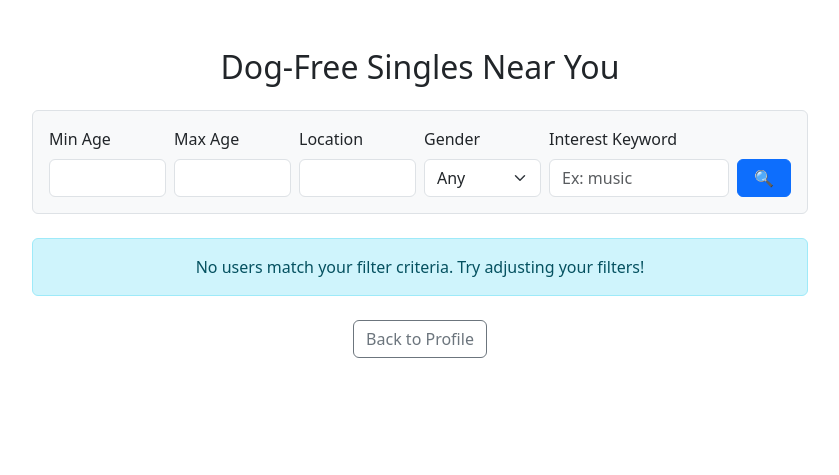
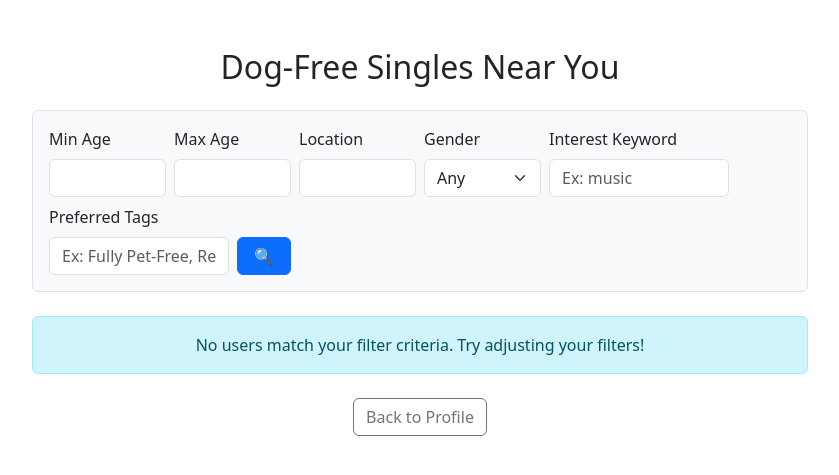
Before and after one commit to doremimo/DogFreeDatingApp, a Flask app: page /browse in a window 1280 px wide. Shown: the top 475 px of the page, without its empty margins (220-1059 px from the left). Run offline with Flask 3, Linux system fonts and the light colour scheme; the visitor is signed in with stand-in values (Sample User, id 1); data that the repository does not hold is empty.

Commit message:
Be able to filter via tags. Add some more tags

```diff
--- a/app.py
+++ b/app.py
@@ -209,22 +209,24 @@ def browse():
     gender_input = request.form.get("gender", "").strip().lower()
     interest_input = request.form.get("interest", "").strip().lower()
 
+    # Get preferred tags from input
+    preferred_tags = request.form.get("preferred_tags", "").strip().lower().split(",")
+    preferred_tags = [tag.strip() for tag in preferred_tags if tag.strip()]
+
     # Fetch all other users
     c.execute("""
         SELECT display_name, username, age, location, favorite_animal,
-               dog_free_reason, profile_pic, bio, gender, interests,
-               main_tag, tags
+               dog_free_reason, profile_pic, bio, gender, interests, main_tag, tags
         FROM users
         WHERE username != ?
     """, (session["username"],))
-
     all_users = c.fetchall()
     conn.close()
 
     # Score each user
     def score_user(user):
         score = 0
-        display_name, username, age, loc, _, _, _, _, gender, interests = user
+        display_name, username, age, loc, _, _, _, _, gender, interests, _, tags_str = user
 
         if min_age and age and int(age) >= int(min_age):
             score += 1
@@ -237,6 +239,12 @@ def browse():
         if interest_input and interests and interest_input in interests.lower():
             score += 1
 
+        user_tags = tags_str.lower().split(",") if tags_str else []
+
+        for tag in preferred_tags:
+            if tag in user_tags:
+                score += 1
+
         return score
 
     # Pair users with their score and sort by score
@@ -244,6 +252,7 @@ def browse():
     scored_users.sort(key=lambda x: x[1], reverse=True)
 
     return render_template("browse.html", users=scored_users)
+
 
 
 
--- a/templates/browse.html
+++ b/templates/browse.html
@@ -54,6 +54,12 @@
                     <label class="form-label">Interest Keyword</label>
                     <input type="text" name="interest" class="form-control" placeholder="Ex: music">
                 </div>
+
+                <div class="col-md-3">
+                  <label class="form-label">Preferred Tags</label>
+                  <input type="text" name="preferred_tags" class="form-control" placeholder="Ex: Fully Pet-Free, Reptile Roomie">
+                </div>
+
                 <div class="col-md-1 text-end">
                     <button type="submit" class="btn btn-primary w-100">🔍</button>
                 </div>
@@ -74,6 +80,8 @@
 
                                 <h4 class="card-title">{{ user[0] or user[1] }}</h4>
                                 <h6 class="card-subtitle text-muted mb-2">@{{ user[1] }}</h6>
+
+
 
                                                                 <!-- 🔖 Main Tag -->
                                 {% if user[10] %}
--- a/templates/settings.html
+++ b/templates/settings.html
@@ -88,7 +88,7 @@
 
                         <optgroup label="🌱 Lifestyle & Values Tags">
                           {% set serious_tags = [
-                            "Child-Free", "Divorced", "Neurodivergent", "Creative at Heart",
+                            "Child-Free", "Divorced", "Single Parent", "Parent (Don't live with kids)", "Parent (Kids part-time)", "Open to Kids", "Neurodivergent", "Creative at Heart",
                             "Digital Nomad", "Career-Focused", "Just Looking for Friends", "Monogamous"
                           ] %}
                           {% for tag in serious_tags %}
```
